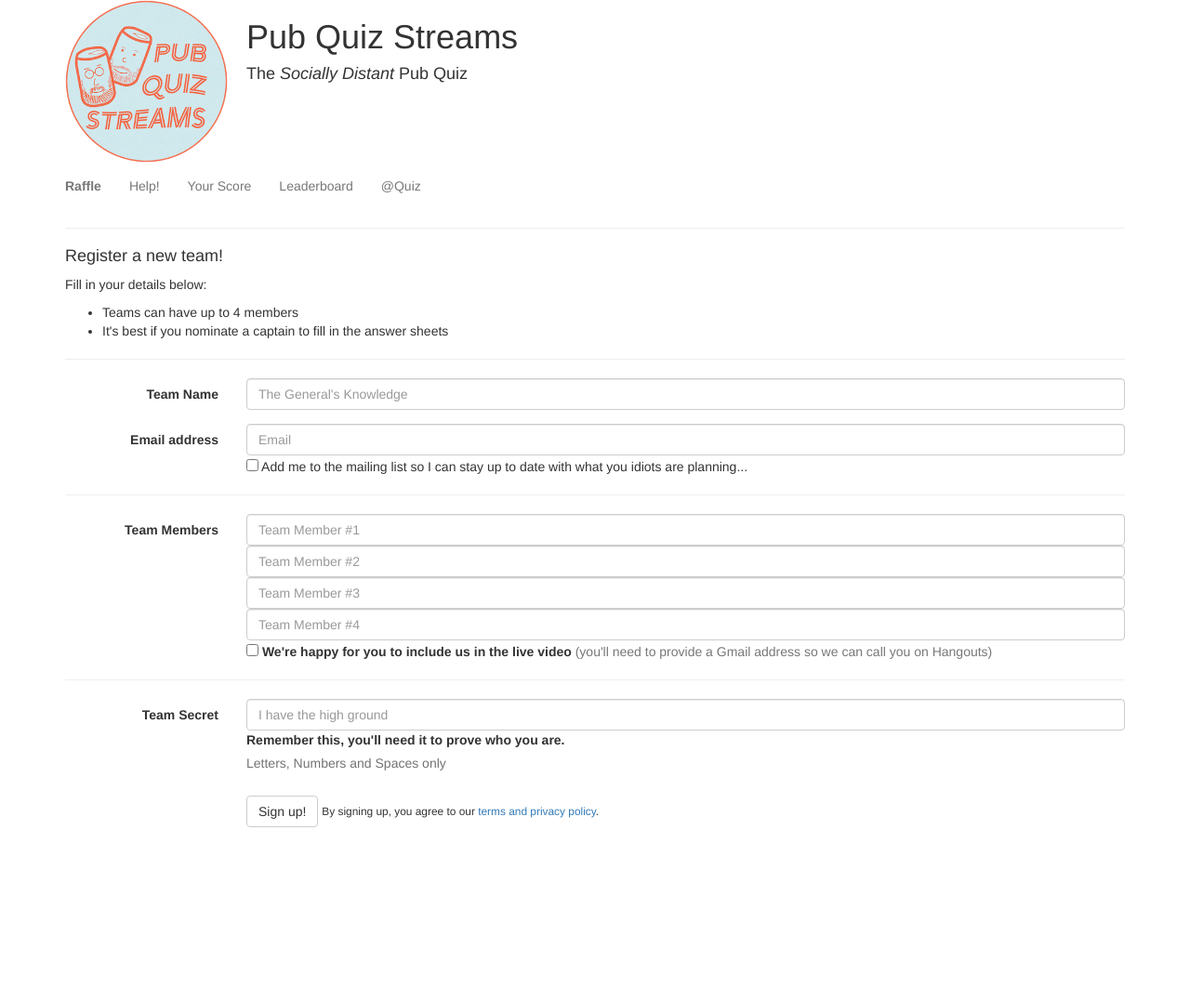
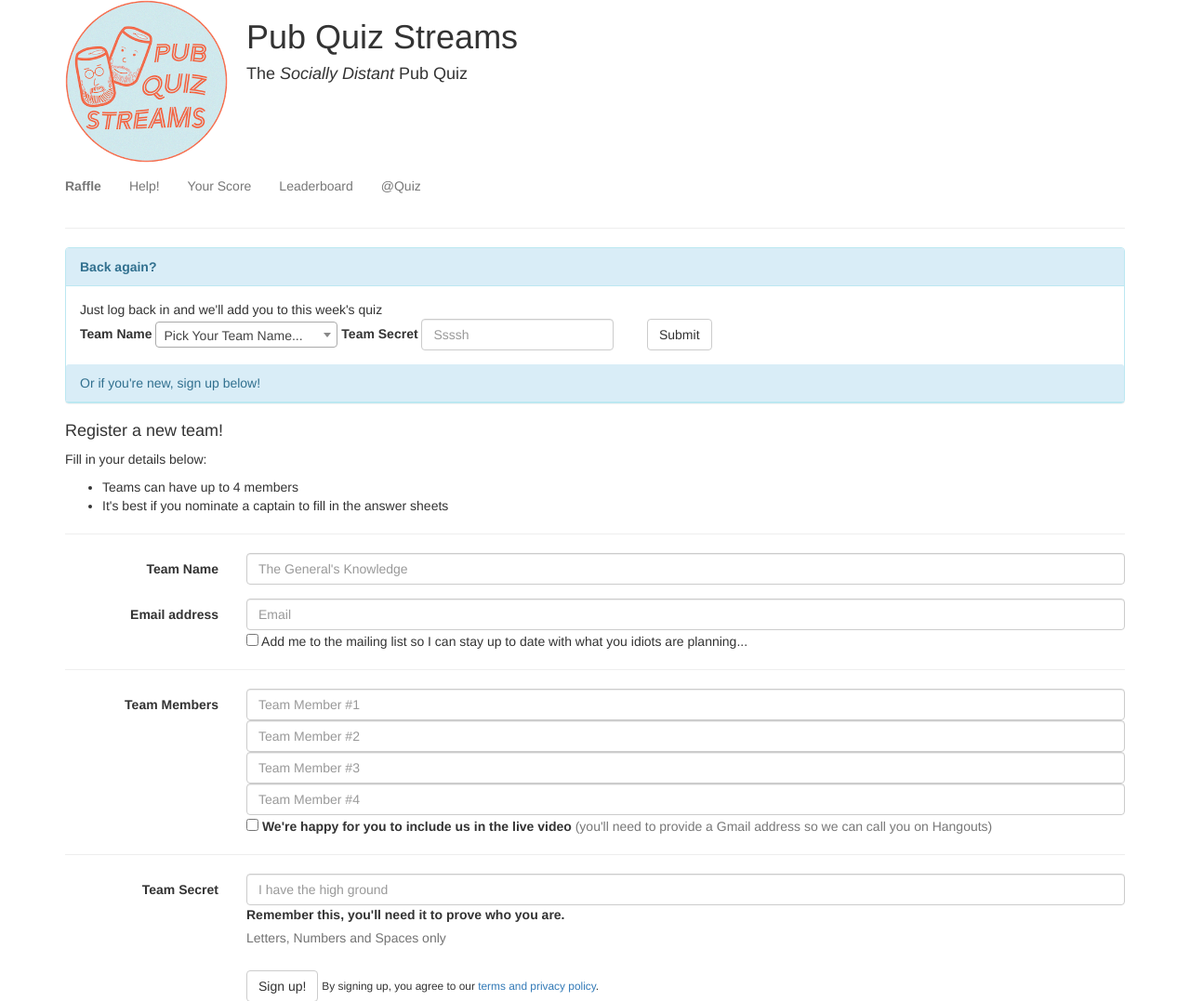
Before and after one commit to davidharrison92/sociallydistantpubquiz, a PHP site: page /newteam.php in a window 1280 px wide. Shown: the top 1077 px of the page at 93% size. Before the commit the page ends 890 px from the top, so only its background shows below. Run offline with PHP 8.4, Linux system fonts and the light colour scheme; tables that the repository leaves empty or names only in its code hold one stand-in row (values such as "Sample post"); a stand-in replaces the project's code that opens the database connection.

Commit message:
add form to allow team to re-register

```diff
--- a/newteam.php
+++ b/newteam.php
@@ -1,8 +1,18 @@
 <?php
 
+
+
+
 include ("db/db_config.php");
-session_start();
 include ("db/get_game_state.php");
+include("db/get_teams.php");
+
+if (isset($_POST["teamsecret"]) and isset($_POST["teamID"])){
+    $teamID = mysqli_real_escape_string($conn, $_POST["teamID"]); // watch out! - $teamID is the form value. $team_id is the Session value.
+    $teamsecret = mysqli_real_escape_string($conn,$_POST["teamsecret"]);
+    include("db/check_login.php");
+}
+
 ?>
 
 <!DOCTYPE html>
@@ -19,7 +29,7 @@ include ("db/get_game_state.php");
             </div> <!-- / header row -->
             <hr>
 
-            <h4>Register a new team!</h4>
+
             <?php include("messages.php");?>
 
             <?php if($allow_signup == 0) {
@@ -33,7 +43,17 @@ include ("db/get_game_state.php");
                 } else {
                 //signups allowed
                 ?>
-
+                <div class="panel panel-info">
+                    <div class="panel-heading"><strong>Back again?</strong></div>
+                    <div class="panel-body">
+                        Just log back in and we'll add you to this week's quiz
+                        <?php
+                            include("loginform.php");
+                        ?>
+                    </div>
+                    <div class="panel-heading panel-info">Or if you're new, sign up below!</div>
+                </div>
+                <h4>Register a new team!</h4>
                 <p>Fill in your details below:</p>
                 <ul>
                     <li>Teams can have up to 4 members</li>
```
